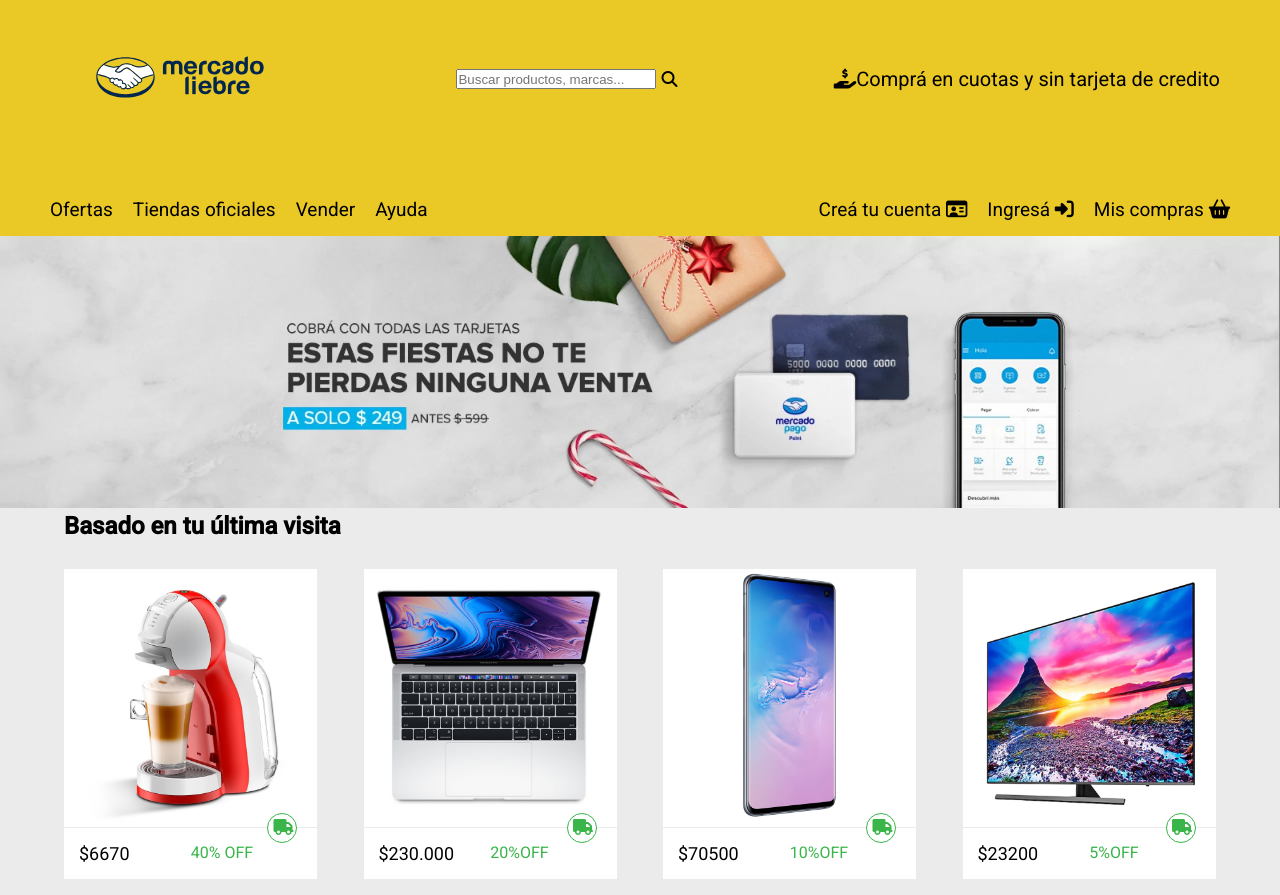
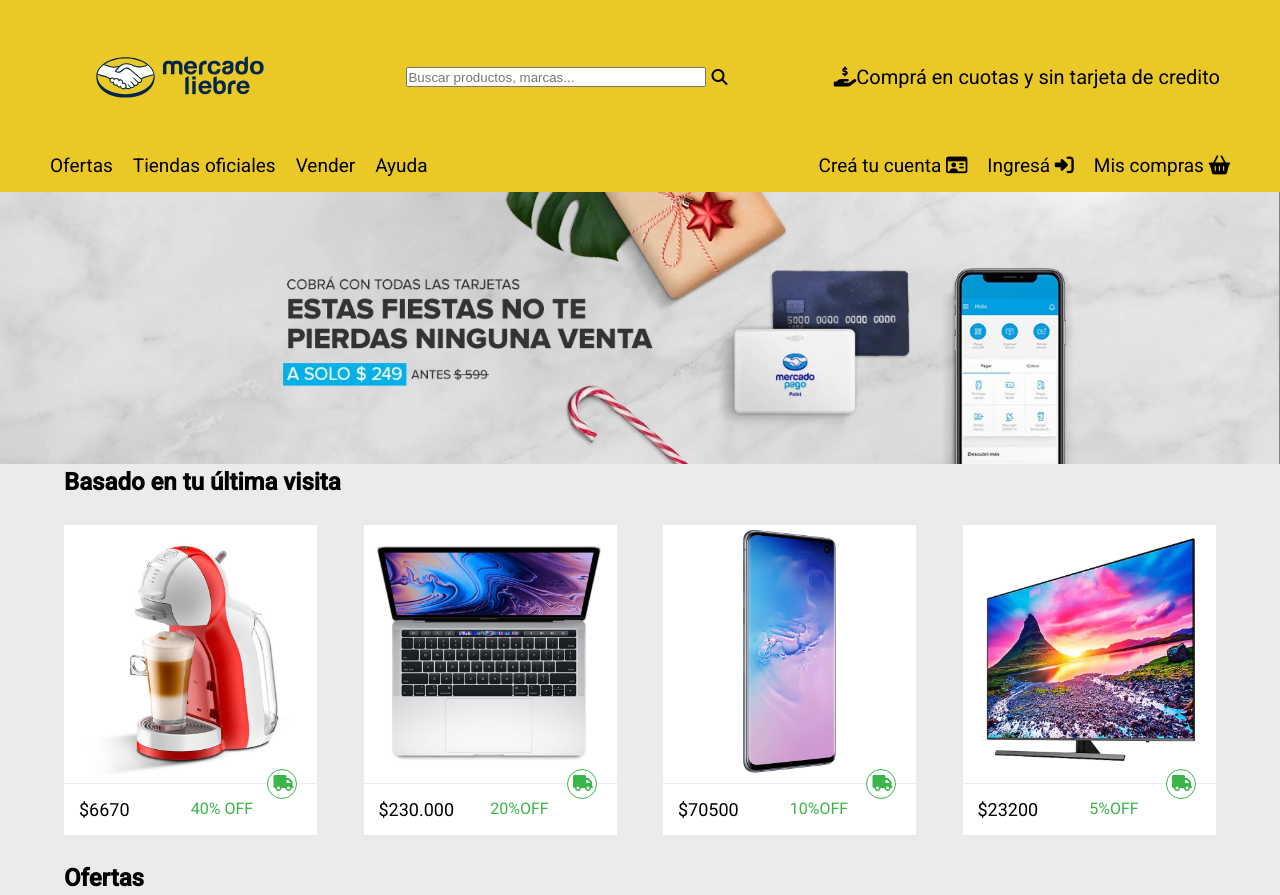
Before and after one commit to Santi-1997/ProyectoIndividual-ML, a website: page views/home.html in a window 1280 px wide. Shown: the top 895 px of the page. Drawn offline with Linux system fonts and the light colour scheme.

Commit message:
terminando el ML

```diff
--- a/public/css/styles.css
+++ b/public/css/styles.css
@@ -85,17 +85,18 @@
 }
 
 .search{
-    width: 200px;
-    max-width: 200px;
+    width: 50%;
     height: 20px;
     margin-right: 5px;
 }
 
+
 .form-search{
     display: flex;
     align-items: center;
+    width: 50%;
+    justify-content: flex-end;
 }
-
 
 
 /*Main*/
@@ -337,6 +338,7 @@
         width: 45%;
     }
 
+
 }
 
 
@@ -392,13 +394,23 @@
         padding: 15px ;
     }
 
+    .search{
+        width: 200px;
+    }
+
+    .form-search{
+        display: flex;
+        align-items: center;
+        width: 31%;
+        justify-content: center;
+    }
 
 }
 
 
 
 
-@media (min-width: 1200px){
+@media (min-width: 1024px){
     .main-header-top-bar, .main-navbar{
         max-width: 1200px;
         margin: auto;
@@ -419,9 +431,6 @@
         font-weight: 400;
     }
 
-    .main-navbar{
-        margin-top: 40px;
-    }
 
     .main-navbar li{
         margin: 0 10px;
@@ -482,4 +491,8 @@
     .footer{
         margin-bottom: 20px;
     }
+
+    .search{
+        width: 300px;
     }
+}
--- a/views/home.html
+++ b/views/home.html
@@ -12,7 +12,7 @@
  <body>
     <header class="main-header">
         <div class="main-header-top-bar">
-            <a href="/"><img src="/img/logo-mercado-liebre.svg" class="logo" alt="Logo"></a>
+            <img src="/img/logo-mercado-liebre.svg" class="logo" alt="Logo">
             <form action="#" class="form-search" method="GET">
                 <input type="text" placeholder="Buscar productos, marcas..."  name="search" class="search"><i class="fas fa-search"></i> </input>
 
```
Also changed, not shown: app.js (line endings or trailing spaces), views/login.html (line endings or trailing spaces), views/register.html (line endings or trailing spaces). Lines whose indentation alone changed are shown as unchanged.
